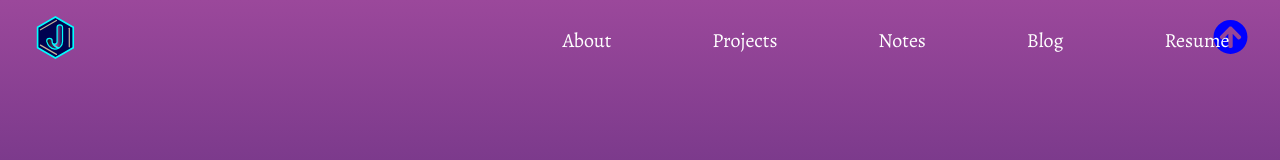
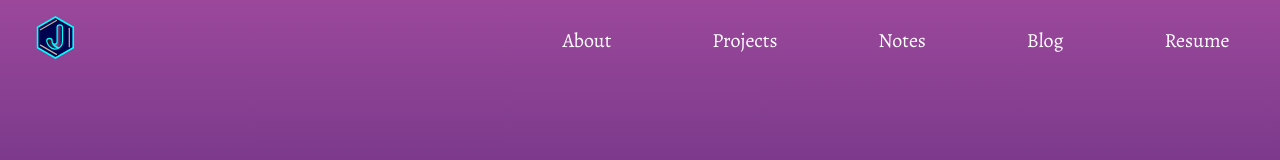
Before and after one commit to jesseyang432/jesseyang432.github.io, a React (Create React App) app: page / in a window 1280 px wide. Shown: the top 160 px of the page. Built offline with nearby package versions, Linux system fonts and the light colour scheme; a web font is replaced by a local one.

Commit message:
state changes of totop

```diff
--- a/src/components/modules/Nav.js
+++ b/src/components/modules/Nav.js
@@ -8,22 +8,32 @@ class Nav extends Component {
     super(props);
     this.state = {
         displayed: true,
-        active: false,
+        // active: false,
         lastScrollTop: 0,
+        showToTop: false,
     }
   }
 
   changeBackground = () => {
     let scrollTop = window.pageYOffset;
     if (scrollTop <= 80) {
-        this.setState({displayed: true});
+        this.setState({
+            displayed: true,
+            showToTop: false,
+        });
     }
     if (scrollTop > this.state.lastScrollTop && window.scrollY >= 80) {
         this.setState({
             displayed: false,
+            showToTop: false,
             lastScrollTop: scrollTop,
         });
     } else if (scrollTop <= this.state.lastScrollTop) {
+        if (window.scrollY >= 120) {
+            this.setState({showToTop: true});
+        } else {
+            this.setState({showToTop: false});
+        }
         this.setState({
             // displayed: true,
             lastScrollTop: scrollTop,
@@ -43,7 +53,7 @@ class Nav extends Component {
   render() {
     return (
         <>
-        <div className="Nav-totop"><FaArrowCircleUp size={35} fill="blue" color="white"/></div>
+        <div className={this.state.showToTop ? 'Nav-totop' : 'Nav-totop-hidden'}><FaArrowCircleUp size={35} fill="white"/></div>
         <nav className={this.state.displayed ? 'Nav-bar' : 'Nav-hidden'}>
             <div className="Nav-logo">
                 <Link to="/">
--- a/src/components/modules/_Nav.scss
+++ b/src/components/modules/_Nav.scss
@@ -11,9 +11,13 @@
 
 .Nav-totop {
 	position: fixed;
-	top: 40px;
+	top: 24px;
 	right: 32px;
-	transform: translateY(-50%);
+	cursor: pointer;
+}
+
+.Nav-totop-hidden {
+	display: none;
 }
 
 .Nav-active {
--- a/src/components/styles.css
+++ b/src/components/styles.css
@@ -95,10 +95,13 @@
 
 .Nav-totop {
   position: fixed;
-  top: 40px;
+  top: 24px;
   right: 32px;
-  -webkit-transform: translateY(-50%);
-          transform: translateY(-50%);
+  cursor: pointer;
+}
+
+.Nav-totop-hidden {
+  display: none;
 }
 
 .Nav-active {
```
Also changed, not shown: 2 other files (tests, documents, lock files or other folders).
